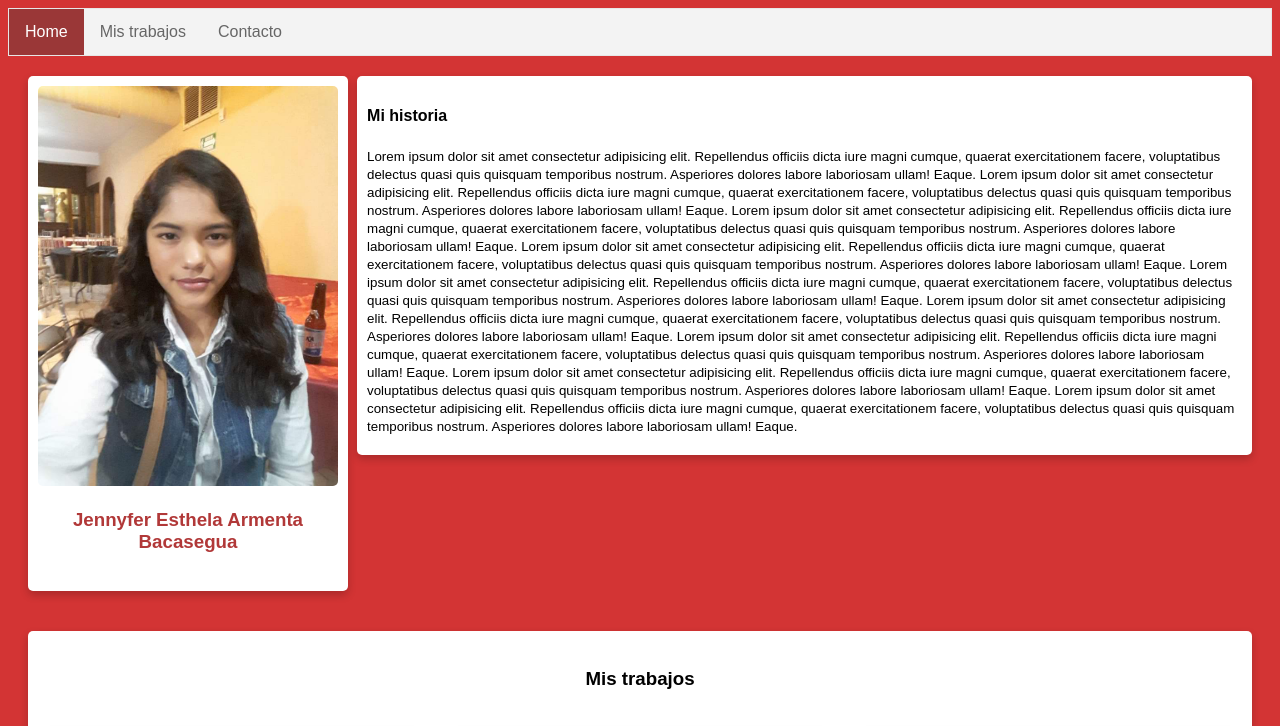
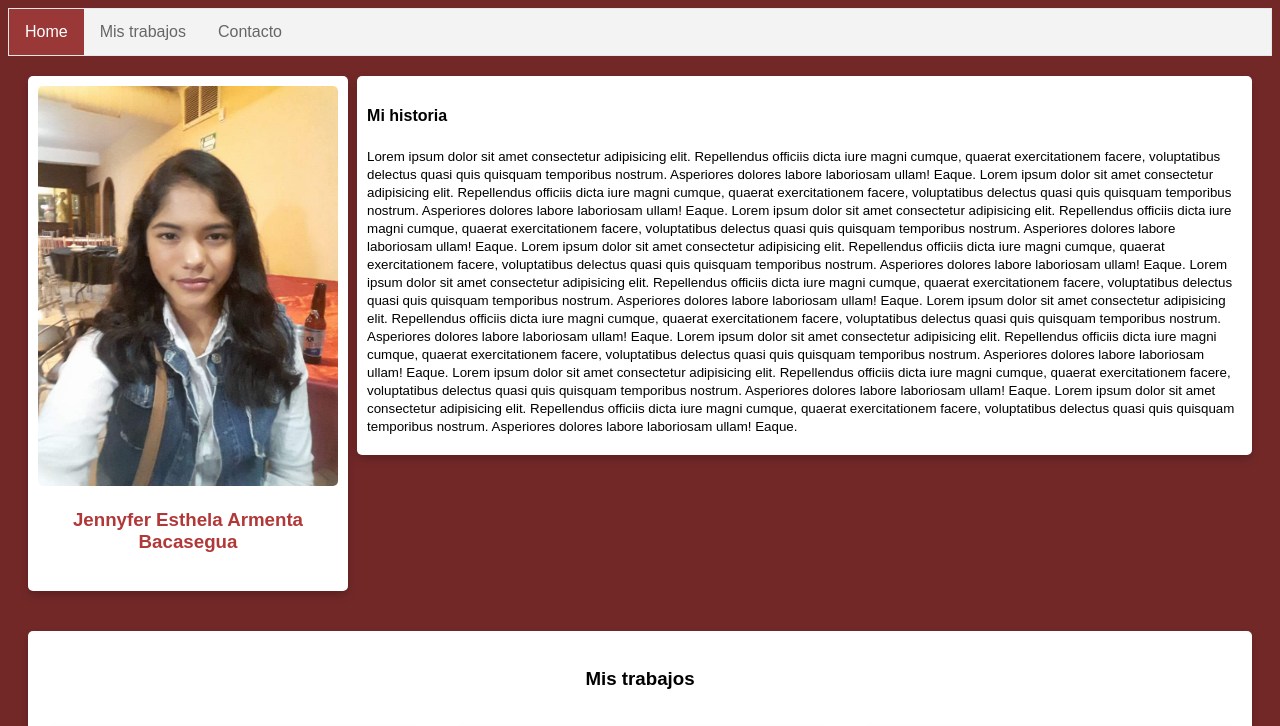
Before and after one commit to Antonio985/Curso-web, a plain HTML site: page index.html in a window 1280 px wide. Shown: the top 726 px of the page. Drawn offline with Linux system fonts and the light colour scheme.

Commit message:
Update style.css

```diff
--- a/css/style.css
+++ b/css/style.css
@@ -1,5 +1,5 @@
 body {
-    background-color: rgb(211, 52, 52);
+    background-color: rgb(115, 40, 40);
     font-family: sans-serif;
 }
 
```
